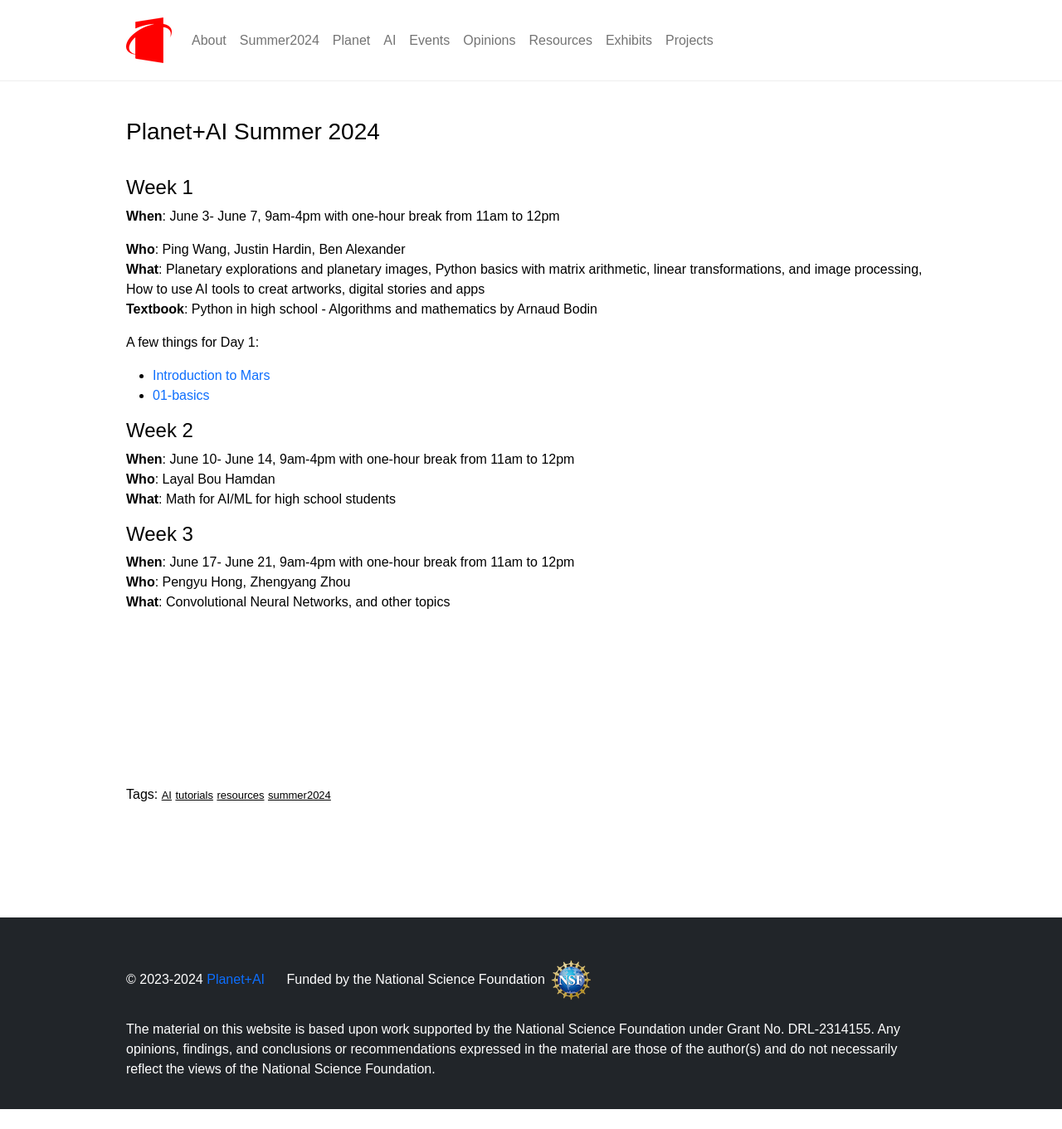
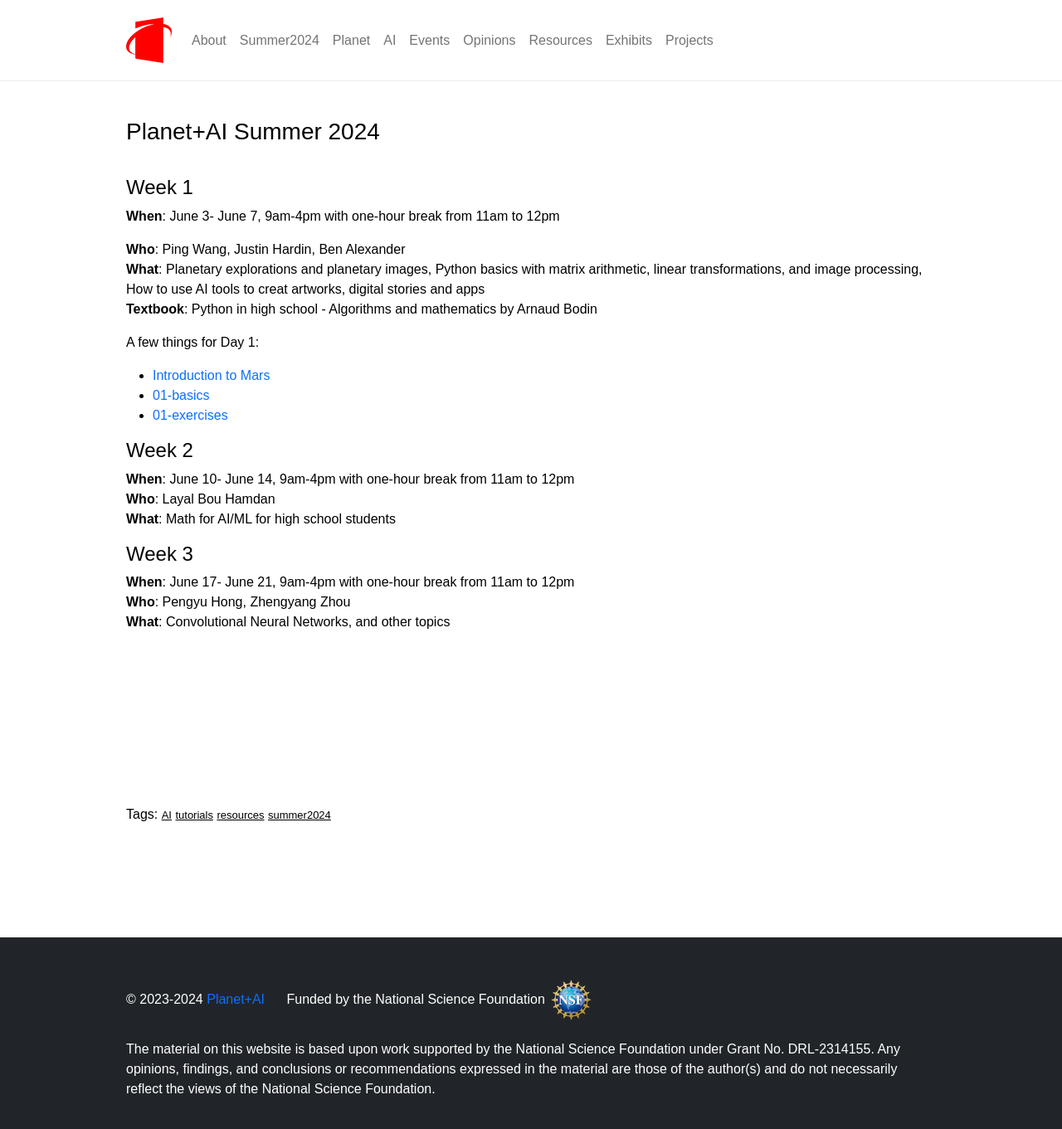
Before and after one commit to planet-ai-2023/planet-ai-2023.github.io, a Jekyll site: the page built from _posts/2024-6-01-summer-2024.md, in a window 1280 px wide. Shown: the whole page at 83% size. Built offline with Jekyll 4.4.1, drawn with Linux system fonts in a browser that asks for light colours; before the commit the page ends 1337 px from its top, so only the background shows below that.

Commit message:
Add files via upload

```diff
--- a/_posts/2024-6-01-summer-2024.md
+++ b/_posts/2024-6-01-summer-2024.md
@@ -18,6 +18,7 @@ A few things for Day 1:
 
 - [Introduction to Mars](https://docs.google.com/presentation/d/16N0taMZJaeUL_abBs8yafYxmXuTPiCcR/edit?usp=sharing&ouid=113200546422009820244&rtpof=true&sd=true){:target="_blank"}
 - [01-basics](https://gist.github.com/planet-ai-2023/9bf5bb954fc2b7bd81cff2568ae25fcd){:target="_blank"}
+- [01-exercises](https://docs.google.com/document/d/1l-cFjiHUmPhF_p28RDp60_vjjDyfbW5FnJ_qiMNmzzw/edit?usp=sharing){:target="_blank"}
 
 
 # Week 2
```
